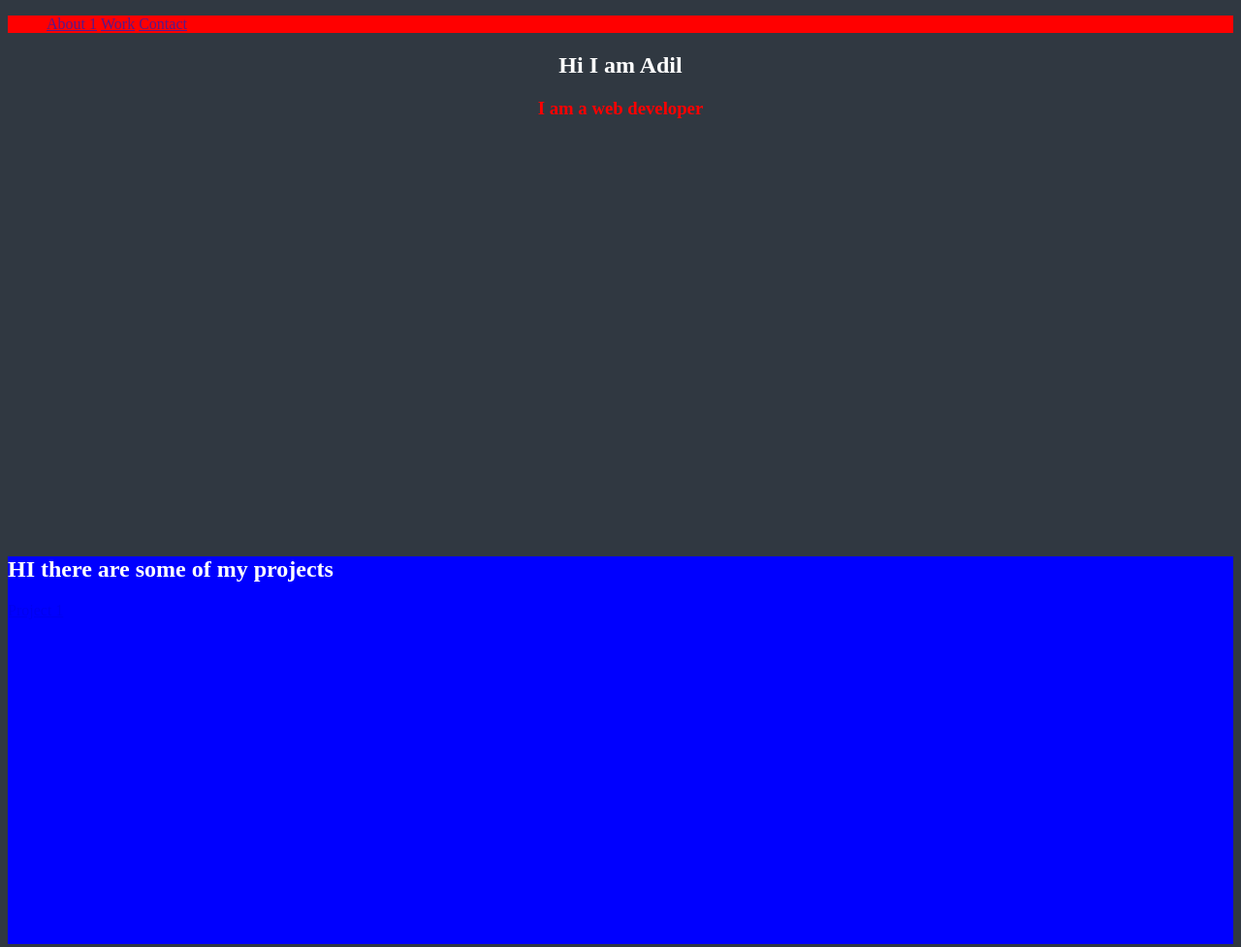
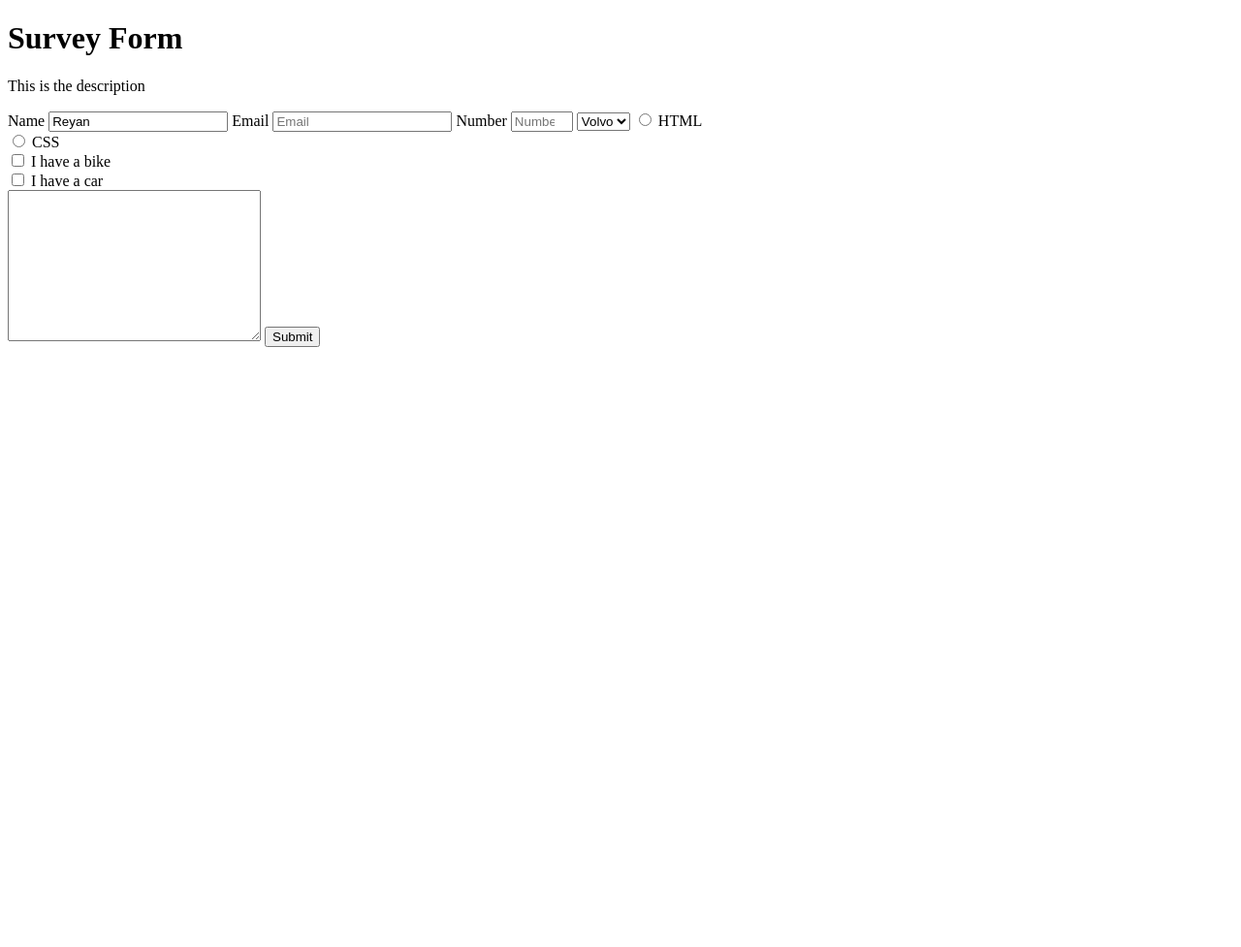
Before and after one commit to RanaAdil1/microverse-project, a plain HTML site: page index.html in a window 1280 px wide. Shown: the whole page at 97% size. After the commit the page ends 800 px from the top, so only its background shows below. Drawn offline with Linux system fonts and the light colour scheme.

Commit message:
Add files via upload

```diff
--- a/index.html
+++ b/index.html
@@ -1,101 +1,37 @@
 <!DOCTYPE html>
 <html lang="en">
+  <head>
+    <meta charset="UTF-8">
+    <title>Fork Me! FCC: Test Suite Template</title>
+    <link rel="stylesheet" href="css/style.css">
+  </head>
 
-<head>
-    <meta name="viewport" content="width=device-width, initial-scale=1.0">
-    <style>
-        li {
-            display: list-item;
-            text-align: -webkit-match-parent;
-        }
-
-        @media(max-width: 450px) {
-            body {
-                background-color: #303841;
-            }
-        }
-
-        #profile-link {
-            text-align: left;
-        }
-
-        body {
-            background-color: #303841;
-        }
-
-        .nav ul li {
-            display: inline-block;
-            text-align: right;
-
-        }
-        .nav{
-          background-color:red;
-
-
-        }
-        #welcome-section{
-          height:500px;
-          font-item:center;
-          text-align:center;
-        }
-        #projects{
-          height:400px;
-           background-color:blue;
-         }
-         #project-tile{
-           -top:100px;
-           margin-left:20px;
-         }
-         h1{
-        color:white;
-      }
-      h3{
-        color: red;
-      }
-    </style>
-</head>
-<div class="nav">
-<navbar id="navbar" class="nav">
-    <ul>
-        <li>
-            <a href id="profile-link" target="_blank">About 1</a>
-        </li>
-        <li>
-            <a href id="profile-link" target="_blank">Work</a>
-        </li>
-
-        <li>
-            <a href id="profile-link" target="_blank">Contact</a>
-        </li>
-
-    </ul>
-
-
-    <navbar>
-
-</div>
-
-
-
-        <body>
-            <main>
-
-                    <section id="welcome-section">
-                        <h1>Hi I am Adil</h1>
-                        <h3>  I am a web developer</h3>
-
-                    </section>
-
-
-                    <section id="projects">
-                        <h1 class="project-tile">HI there are some of my projects </h1>
-
-                        <div class="project-tile">
-                            <a href="#">Project 1</a>
-
-                    </section>
-
-                    <main>
-        </body>
-
+  <body>
+    <script src="https://cdn.freecodecamp.org/testable-projects-fcc/v1/bundle.js"></script>
+    <h1 id="title">Survey Form</h1>
+    <p id="description">This is the description</p>
+    <form id="survey-form" action="">
+      <label for="name" id="name-label">Name</label>
+      <input type="text" id="name" value="Reyan" placeholder="Name" required>
+      <label for="email" id="email-label">Email</label>
+      <input type="email" id="email" placeholder="Email" required>
+      <label for="number" id="number-label">Number</lab el>
+      <input type="number" id="number" min=90 max= 110 placeholder="Number">
+      <select name="cars" id="dropdown">
+        <option value="volvo">Volvo</option>
+        <option value="saab">Saab</option>
+      </select>
+      <input type="radio" id="html" name="fav_language" value="HTML">
+      <label for="html">HTML</label><br>
+      <input type="radio" id="css" name="fav_language" value="CSS">
+      <label for="css">CSS</label><br>
+      <input type="checkbox" id="vehicle1" name="vehicle1" value="Bike">
+      <label for="vehicle1"> I have a bike</label><br>
+      <input type="checkbox" id="vehicle2" name="vehicle2" value="Car">
+      <label for="vehicle2"> I have a car</label><br>
+      <textarea name="comment" id="comment" cols="30" rows="10"></textarea>
+      <button id="submit">Submit</button>
+    </form>
+    <script  src="js/index.js"></script>
+  </body>
 </html>
```
